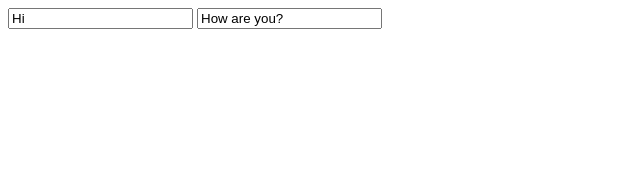
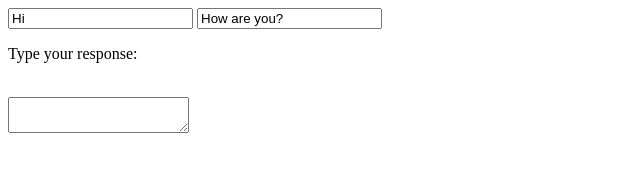
Before and after one commit to gabrielbv/webtraining, a plain HTML site: page BasicProjects/Web_Form/index.html in a window 1280 px wide. Shown: the whole page, without its empty margins (0-640 px from the left). Drawn offline with Linux system fonts and the light colour scheme.

Commit message:
exercise2

```diff
--- a/BasicProjects/Web_Form/index.html
+++ b/BasicProjects/Web_Form/index.html
@@ -1,21 +1,16 @@
-<!-- The Basic Form
+<!--
+Adding a &lttextarea&gt
 
-To begin, we'll need to use the HTML <form> element. Forms are used to pass information from your browser, also called the client, to the computer hosting the website you're using, also called the server. Whenever you submit a web form, it goes to a server for evaluation.
+Good work! Before we cover the additional <input> types, let's take a quick detour through the <textarea> element, which creates a resizable text box in which we can allow the user to write a longer message.
 
-Form elements contain <input> elements, which can be of several types. The first type we'll look at is the text input; its syntax looks like this:
+Since <textarea> is its own element, we can add it to a page like this:
 
-<form>
-<input type='text' name='hi' value='Hi'>
-</form>
+<p>Type your response:</p><br/>
+<textarea></textarea>
 
-Note that unlike the vast majority of HTML elements, <input> tags do not get closed; there are no </input> tags.
-
-The above would create a form field that accepts text, is called "hi", and would have "Hi" already listed as the default phrase (that is, the text box wouldn't be empty, just like we had "first name" and "last name" pre-populated in the last exercise).
-
-In future projects, we'll see how JavaScript can use the name attribute to target individual input fields.
 Instructions
 
-Add a <form> element to index.html, and include two <input>s inside it. Both <input>s should be of type="text". You can give them whatever names and default values you like!
+Add a <textarea> to your HTML page.
 
  -->
 <!DOCTYPE html>
@@ -29,6 +24,8 @@ Add a <form> element to index.html, and include two <input>s inside it. Both <in
          <input type ='text' name ="Greeting" value ='Hi'></input>
          <input type ='text' name ='Question' value ='How are you?'></input>
 	</form>
+    <p>Type your response:</p><br/>
+    <textarea></textarea>
 
 	</body>
 </html>
```
